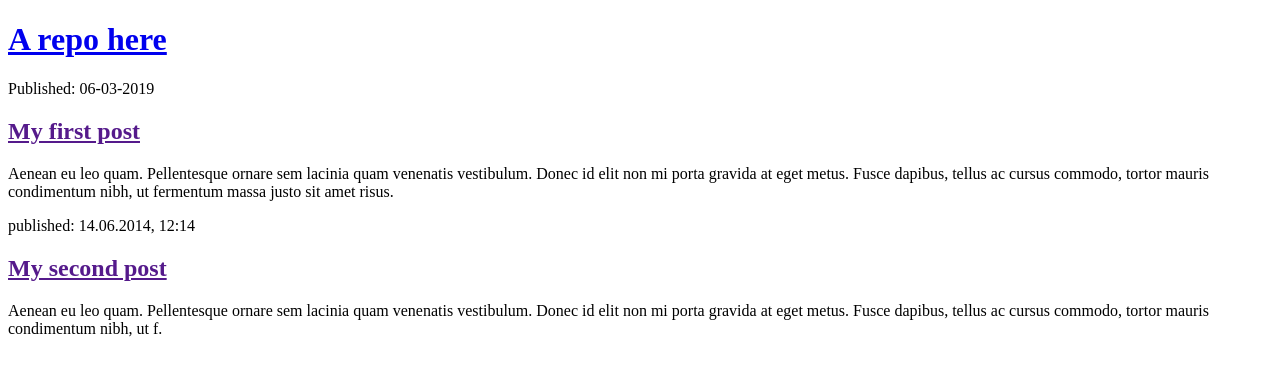
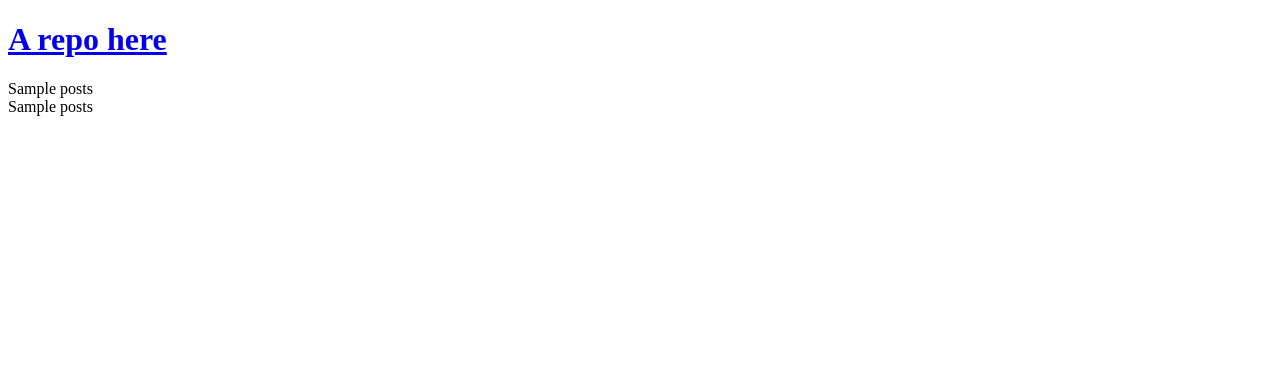
Before and after one commit to Floydu1994/SoftServePython, a Python web app: template blog/templates/blog/post_list.html in a window 1280 px wide. Shown: the top 376 px of the page. Run offline with Jinja, Linux system fonts and the light colour scheme; the template is opened without the code that fills it: most values are stand-ins (such as "Sample title", 1, 10 or a date in 2020).

Commit message:
commit piaty - cos tu nie bangla przy rozdziale Django templates, zle wyswietla, trzeba to sprawdzic

```diff
--- a/blog/templates/blog/post_list.html
+++ b/blog/templates/blog/post_list.html
@@ -10,17 +10,13 @@
     </div>
 
 
-    <div>
-      <p> Published: 06-03-2019 </p>
-      <h2><a href="">My first post</a></h2>
-      <p>Aenean eu leo quam. Pellentesque ornare sem lacinia quam venenatis vestibulum. Donec id elit non mi porta gravida at eget metus. Fusce dapibus, tellus ac cursus commodo, tortor mauris condimentum nibh, ut fermentum massa justo sit amet risus.</p>
-    </div>
+  <div>
+    {{posts}}
+  </div>
 
-    <d1iv>
-      <p>published: 14.06.2014, 12:14</p>
-      <h2><a href="">My second post</a></h2>
-      <p>Aenean eu leo quam. Pellentesque ornare sem lacinia quam venenatis vestibulum. Donec id elit non mi porta gravida at eget metus. Fusce dapibus, tellus ac cursus commodo, tortor mauris condimentum nibh, ut f.</p>
-    </div>
+  <div>
+    {{posts}}
+  </div>
 
   </body>
 
```
Also changed, not shown: blog/models.py (+6 -7 lines), blog/views.py (+11 -2 lines), blog/__init__.py (deleted), blog/migrations/0001_initial.py, db.sqlite3.
